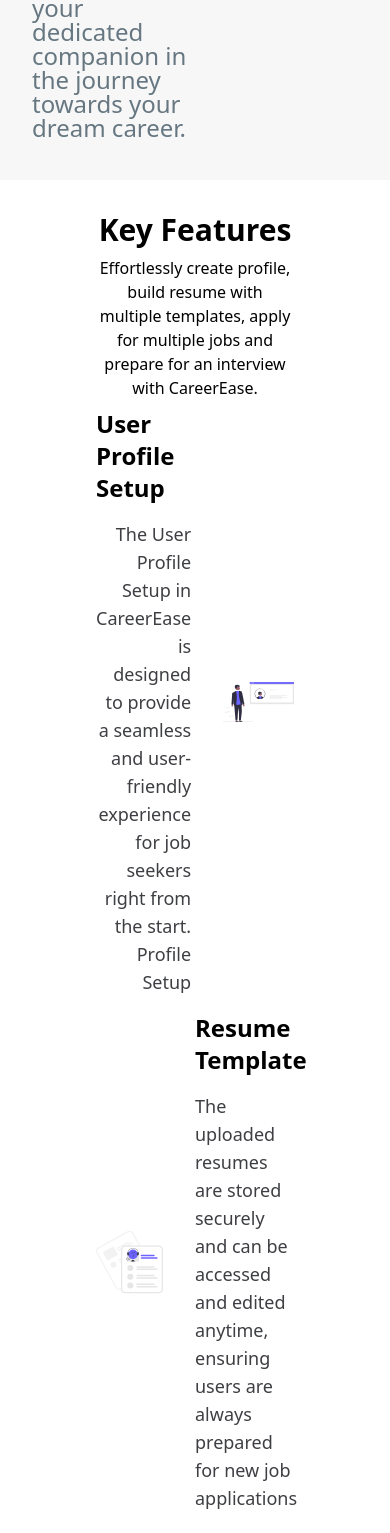
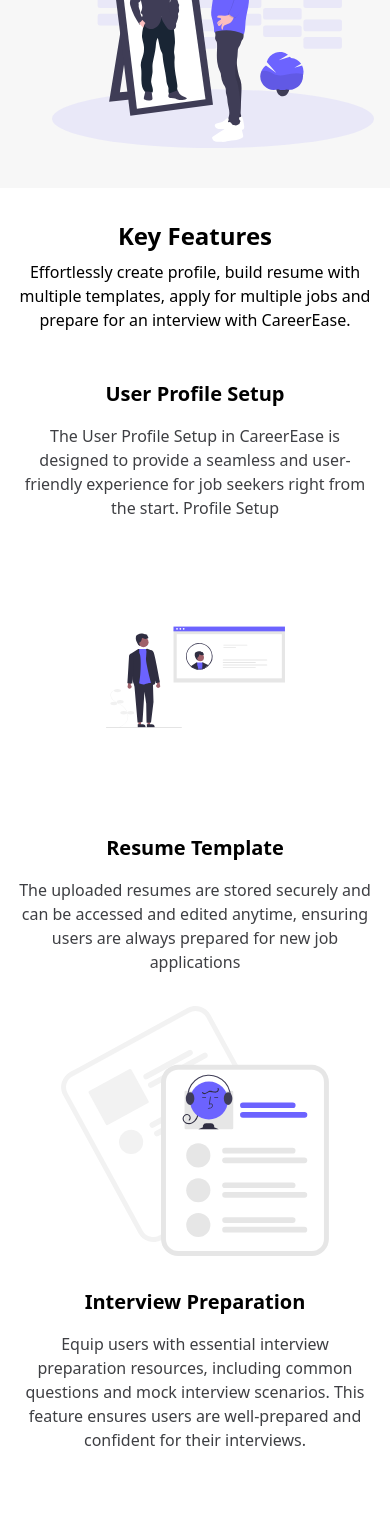
Before and after one commit to Yuvraj210103/CareerEase, a React (Vite) app: page / in a window 390 px wide. Shown: the part 432-1965 px from the top of the page. Built offline with nearby package versions, Linux system fonts and the light colour scheme.

Commit message:
feat: made home page responsive

```diff
--- /dev/null
+++ b/src/component/constants/ConstContactDetails.ts
@@ -0,0 +1,5 @@
+export const ConstContactDetails = {
+  PHONE_NUMBER: "+918624016814",
+  EMAIL: "yuvrajssingh03@gmail.com",
+  ADDRESS: "Mumbai, Maharashtra , India , 401209",
+} as const;
--- a/src/component/home/AboutUs.tsx
+++ b/src/component/home/AboutUs.tsx
@@ -2,12 +2,12 @@
 
 const AboutUs = () => {
   return (
-    <div className="mt-12 flex flex-col items-center justify-center gap-8 px-8">
-      <div className="font-bold text-3xl">About Us</div>
-      <div className="flex items-center justify-between gap-8">
+    <div className="mt-12 flex flex-col items-center justify-center gap-8 md:px-8 px-4">
+      <div className="font-bold text-2xl md:text-3xl">About Us</div>
+      <div className="flex md:flex-row flex-col items-center justify-between md:gap-8 gap-10">
         {/* Left Section */}
-        <div className="flex flex-col w-1/2">
-          <div className="text-lg font-medium text-textSecondary">
+        <div className="flex flex-col md:w-1/2 w-full">
+          <div className="md:text-lg font-medium text-textSecondary">
             Welcome to{" "}
             <span className="font-bold text-textPrimary">CareerEase</span>,
             where we revolutionize the way you navigate your career journey.
@@ -32,8 +32,12 @@
             </div>
           </div>
         </div>
-        <div className="flex items-center justify-center w-1/2">
-          <img src="assets/home_about_us.svg" alt="" className="w-[80%]" />
+        <div className="flex items-center justify-center w-full md:w-1/2">
+          <img
+            src="assets/home_about_us.svg"
+            alt=""
+            className="md:w-[80%] w-[60%]"
+          />
         </div>
       </div>
     </div>
--- a/src/component/home/FeaturesSection.tsx
+++ b/src/component/home/FeaturesSection.tsx
@@ -1,48 +1,52 @@
 const FeaturesSection = () => {
   return (
-    <div className="bg-surface py-8 mt-10 flex flex-col items-center justify-center gap-2 px-24">
-      <div className="font-bold text-3xl">Key Features</div>
-      <div className="max-w-lg text-center font-medium">
+    <div className="bg-surface py-8 mt-10 flex flex-col items-center justify-center gap-2 md:px-24 px-4">
+      <div className="font-bold md:text-3xl text-2xl">Key Features</div>
+      <div className="md:max-w-lg w-full text-center font-medium">
         Effortlessly create profile, build resume with multiple templates, apply
         for multiple jobs and prepare for an interview with CareerEase.
       </div>
 
-      <div className="flex flex-col gap-4">
+      <div className="flex flex-col md:gap-4 gap-8 mt-10 md:mt-4">
         {/* 1 */}
-        <div className="flex items-center justify-between gap-8">
+        <div className="flex flex-col md:flex-row items-center justify-between gap-8">
           {/* Left section */}
-          <div className="flex flex-col gap-4 w-1/2 items-end">
-            <div className="font-semibold text-2xl">User Profile Setup</div>
-            <div className="text-lg text-end text-textSecondary">
+          <div className="flex flex-col gap-4 md:w-1/2 w-full md:items-end items-center">
+            <div className="font-semibold md:text-2xl text-xl">
+              User Profile Setup
+            </div>
+            <div className="md:text-lg md:text-end text-center text-textSecondary">
               The User Profile Setup in CareerEase is designed to provide a
               seamless and user-friendly experience for job seekers right from
               the start. Profile Setup
             </div>
           </div>
           {/* Right Section */}
-          <div className="flex items-center justify-end w-1/2">
+          <div className="flex items-center md:justify-end justify-center w-1/2">
             <img
               src="assets/home_features_profile_setup.svg"
               alt=""
-              className="size-[400px]"
+              className="md:w-[400px] md:h-[300px] h-[250px]"
             />
           </div>
         </div>
         {/* 2 */}
-        <div className="flex items-center justify-between gap-8">
+        <div className="flex flex-col md:flex-row items-center justify-between md:gap-8 gap-8">
           {/* Left section */}
-          <div className="flex items-center justify-start w-1/2">
+          <div className="flex items-center md:justify-start justify-center md:w-1/2 w-full md:order-1 order-2">
             <img
               src="assets/home_features_resume_template.svg"
               alt=""
-              className="w-[400px] h-[300px]"
+              className="w-[400px] h-[250px] md:h-[300px]"
             />
           </div>
 
           {/* Right Section */}
-          <div className="flex flex-col gap-4 w-1/2 items-start">
-            <div className="font-semibold text-2xl">Resume Template</div>
-            <div className="text-lg text-start text-textSecondary">
+          <div className="flex flex-col gap-4 md:w-1/2 w-full md:items-start items-center md:order-2 order-1">
+            <div className="font-semibold md:text-2xl text-xl ">
+              Resume Template
+            </div>
+            <div className="md:text-lg md:text-start text-center text-textSecondary ">
               The uploaded resumes are stored securely and can be accessed and
               edited anytime, ensuring users are always prepared for new job
               applications
@@ -51,11 +55,13 @@
         </div>
 
         {/* 3 */}
-        <div className="flex items-center justify-between gap-8">
+        <div className="flex flex-col md:flex-row items-center justify-between gap-8">
           {/* Left section */}
-          <div className="flex flex-col gap-4 w-1/2 items-end">
-            <div className="font-semibold text-2xl">Interview Preparation</div>
-            <div className="text-lg text-end text-textSecondary">
+          <div className="flex flex-col gap-4 md:w-1/2 md:items-end items-center">
+            <div className="font-semibold md:text-2xl text-xl">
+              Interview Preparation
+            </div>
+            <div className="md:text-lg text-center md:text-end text-textSecondary">
               Equip users with essential interview preparation resources,
               including common questions and mock interview scenarios. This
               feature ensures users are well-prepared and confident for their
@@ -63,7 +69,7 @@
             </div>
           </div>
           {/* Right Section */}
-          <div className="flex items-center justify-end w-1/2">
+          <div className="flex items-center justify-center md:justify-end w-1/2">
             <img
               src="assets/home_features_interview_prep.svg"
               alt=""
@@ -72,22 +78,22 @@
           </div>
         </div>
         {/* 4 */}
-        <div className="flex items-center justify-between gap-8">
+        <div className="flex flex-col md:flex-row items-center justify-between gap-8">
           {/* Left section */}
-          <div className="flex items-center justify-start w-1/2">
+          <div className="flex items-center justify-center md:justify-start md:w-1/2 w-full md:order-1 order-2">
             <img
               src="assets/home_features_job_application.svg"
               alt=""
-              className="w-[400px] h-[300px]"
+              className="w-[400px] md:h-[300px] h-[250px]"
             />
           </div>
 
           {/* Right Section */}
-          <div className="flex flex-col gap-4 w-1/2 items-start">
-            <div className="font-semibold text-2xl">
+          <div className="flex flex-col gap-4 w-full md:w-1/2 items-center md:items-start md:order-2 order-1">
+            <div className="font-semibold md:text-2xl text-xl">
               Automate Job Applications
             </div>
-            <div className="text-lg text-start text-textSecondary">
+            <div className="md:text-lg text-center md:text-start text-textSecondary">
               Enhance efficiency by automating job applications across various
               platforms. Users can leverage stored personal information and
               preferences to apply to multiple job listings with a single click.
--- a/src/component/home/OurCommunity.tsx
+++ b/src/component/home/OurCommunity.tsx
@@ -2,10 +2,12 @@
 
 const OurCommunity = () => {
   return (
-    <div className="mt-12 flex flex-col items-center justify-center gap-8 px-8 bg-surface py-8">
+    <div className="mt-12 flex flex-col items-center justify-center gap-8 md:px-8 px-4 bg-surface py-8">
       <div className="flex flex-col items-center justify-center gap-1">
-        <div className="font-bold text-3xl">Welcome to Our Community</div>
-        <div className="text-center font-medium text-lg text-textSecondary">
+        <div className="font-bold text-2xl md:text-3xl">
+          Welcome to Our Community
+        </div>
+        <div className="text-center font-medium md:text-lg text-textSecondary">
           Join a supportive community of passionate enthusiasts, We are thrilled
           to have you join us on this exciting journey towards achieving your
           professional goals.
@@ -21,7 +23,7 @@
           <img
             src="assets\social_media_logos\linkedin.svg"
             alt=""
-            className="size-[60px]"
+            className="size-[40px] md:size-[60px]"
           />
         </a>
         <a
@@ -32,7 +34,7 @@
           <img
             src="assets\social_media_logos\whatsapp.svg"
             alt=""
-            className="size-[60px]"
+            className="size-[40px] md:size-[60px]"
           />
         </a>
 
@@ -44,7 +46,7 @@
           <img
             src="assets\social_media_logos\facebook.svg"
             alt=""
-            className="size-[60px]"
+            className="size-[40px] md:size-[60px]"
           />
         </a>
         <a
@@ -55,7 +57,7 @@
           <img
             src="assets\social_media_logos\instagram.svg"
             alt=""
-            className="size-[60px]"
+            className="size-[40px] md:size-[60px]"
           />
         </a>
         <a
@@ -66,7 +68,7 @@
           <img
             src="assets\social_media_logos\twitter.svg"
             alt=""
-            className="size-[60px]"
+            className="size-[40px] md:size-[60px]"
           />
         </a>
       </div>
--- a/src/component/home/TopSection.tsx
+++ b/src/component/home/TopSection.tsx
@@ -1,17 +1,17 @@
 const TopSection = () => {
   return (
-    <div className="flex items-center justify-between px-8 pt-8">
-      <div className="flex flex-col w-1/2 gap-2">
-        <div className="font-bold text-5xl">
+    <div className="flex flex-col md:flex-row items-center justify-between md:px-8 px-4 md:pt-8 pt-0 gap-8 md:gap-0">
+      <div className="flex flex-col w-full md:w-1/2 gap-2">
+        <div className="font-bold text-4xl md:text-5xl">
           Navigate Your <span className="text-textPrimaryBlue">Career</span>{" "}
           with <br /> <span className="text-textPrimaryBlue">Ease</span>
         </div>
-        <div className="text-2xl text-textTertiary font-medium leading-6">
+        <div className="md:text-2xl text-xl text-textTertiary font-medium leading-6">
           CareerEase is your dedicated companion in the journey towards your
           dream career.
         </div>
       </div>
-      <div className="w-1/2 flex items-center justify-end">
+      <div className="w-full md:w-1/2 flex items-center justify-end">
         <img src="assets/home_top_section.svg" alt="" className="size-[90%]" />
       </div>
     </div>
--- a/tailwind.config.js
+++ b/tailwind.config.js
@@ -53,6 +53,7 @@
 
         shimmerColor: "#e3e3e3",
         inputBorder: "#0000001A",
+        footerBg: "#383838",
       },
       animation: {
         fadeIn: "fadeIn 1s ease-in-out",
```
Also changed, not shown: src/layout/Footer.tsx (+38 -24 lines).
